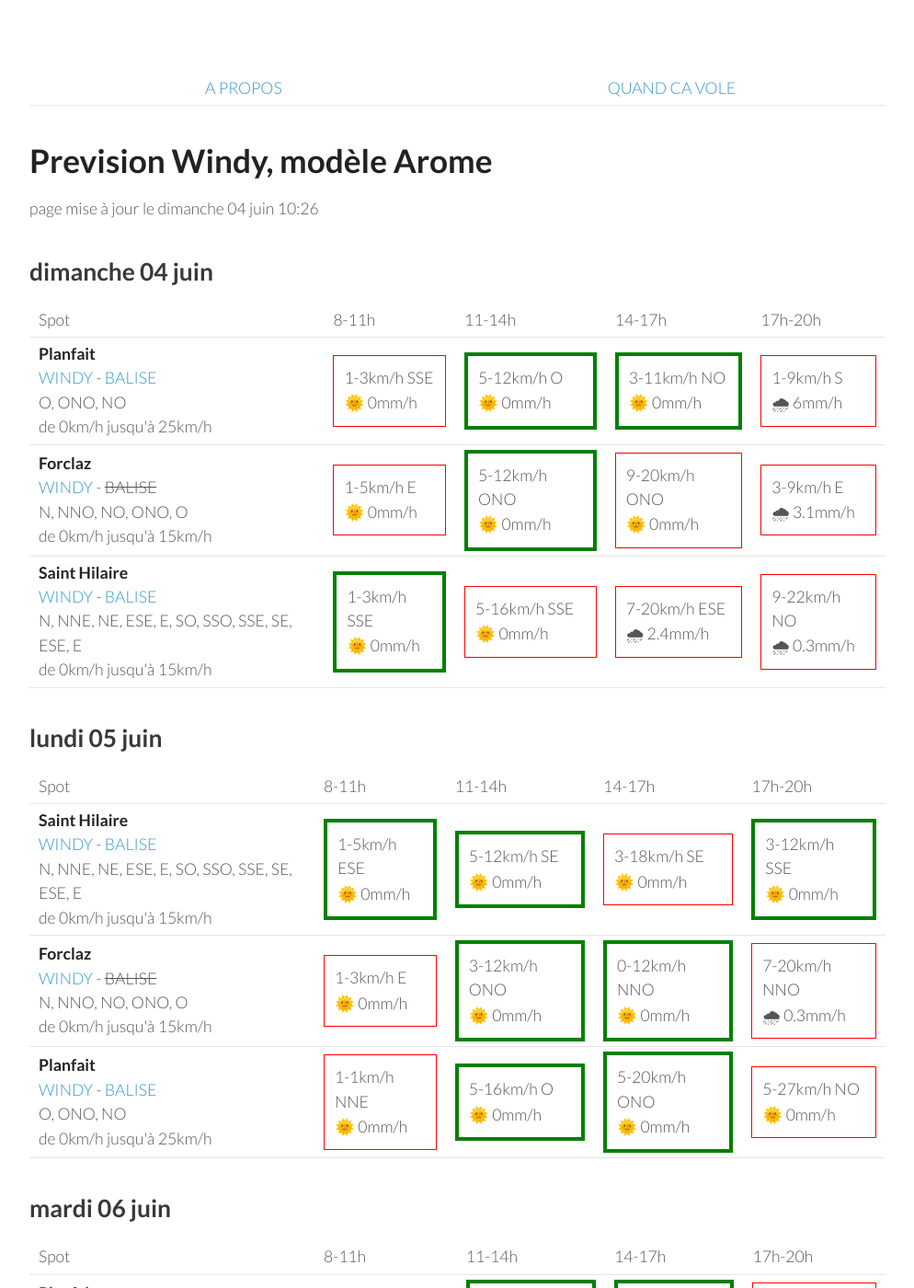
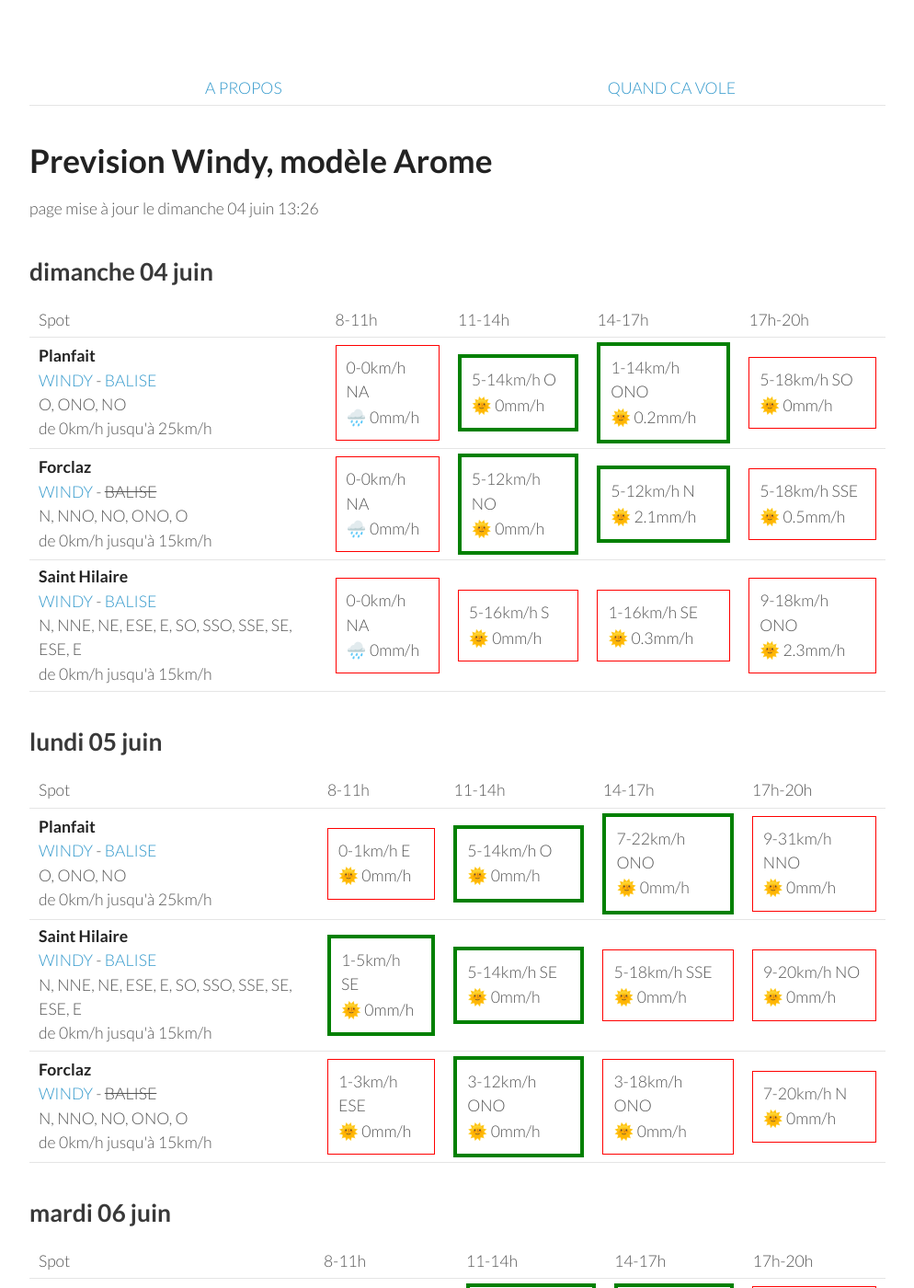
Before and after one commit to parapente-dans-le-nord/parapente-dans-le-nord.github.io, a Jekyll site: the page built from alpes_nord.markdown, in a window 1280 px wide and 1400 px high. Shown: the whole window at 92% size, without its empty margins (26-1020 px from the left). Built offline with Jekyll 4.4.1, drawn with Linux system fonts in a browser that asks for light colours.

Commit message:
update index.markdown

```diff
--- a/alpes_nord.markdown
+++ b/alpes_nord.markdown
@@ -7,7 +7,7 @@ title:  "Tous les spots"
 {: .links}
 
 # Prevision Windy, modèle Arome
-page mise à jour le dimanche 04 juin 10:26
+page mise à jour le dimanche 04 juin 13:26
 
 ## dimanche 04 juin
 
@@ -24,31 +24,28 @@ page mise à jour le dimanche 04 juin 10:26
 <tr>
         <td><strong>Planfait</strong><br><a href="https://windy.com/45.853/6.223?45.415,6.223,8">WINDY</a> - <span class=""><a href="https://www.openwindmap.org/PP496">BALISE</a> </span><br> <span class="vent-favorable">O, ONO, NO</span><br><span class="force-vent">de 0km/h jusqu'à 25km/h</span> </td>
 
-            <td><div class="not-flyable"><p>1-3km/h SSE</p><p>🌞 0mm/h</p></div></td>
-            <td><div class="flyable"><p>5-12km/h O</p><p>🌞 0mm/h</p></div></td>
-            <td><div class="flyable"><p>3-11km/h NO</p><p>🌞 0mm/h</p></div></td>
-            <td><div class="not-flyable"><p>1-9km/h S</p><p>🌧 6mm/h</p></div></td>
-
+            <td><div class="not-flyable"><p>0-0km/h NA</p><p>🌧️ 0mm/h</p></div></td>
+            <td><div class="flyable"><p>5-14km/h O</p><p>🌞 0mm/h</p></div></td>
+            <td><div class="flyable"><p>1-14km/h ONO</p><p>🌞 0.2mm/h</p></div></td>
+            <td><div class="not-flyable"><p>5-18km/h SO</p><p>🌞 0mm/h</p></div></td>
 
     </tr>
 <tr>
         <td><strong>Forclaz</strong><br><a href="https://windy.com/45.814/6.247?45.375,6.246,8,m:eVwaglz">WINDY</a> - <span class="no-balise"> BALISE </span><br> <span class="vent-favorable">N, NNO, NO, ONO, O</span><br><span class="force-vent">de 0km/h jusqu'à 15km/h</span> </td>
 
-            <td><div class="not-flyable"><p>1-5km/h E</p><p>🌞 0mm/h</p></div></td>
-            <td><div class="flyable"><p>5-12km/h ONO</p><p>🌞 0mm/h</p></div></td>
-            <td><div class="not-flyable"><p>9-20km/h ONO</p><p>🌞 0mm/h</p></div></td>
-            <td><div class="not-flyable"><p>3-9km/h E</p><p>🌧 3.1mm/h</p></div></td>
-
+            <td><div class="not-flyable"><p>0-0km/h NA</p><p>🌧️ 0mm/h</p></div></td>
+            <td><div class="flyable"><p>5-12km/h NO</p><p>🌞 0mm/h</p></div></td>
+            <td><div class="flyable"><p>5-12km/h N</p><p>🌞 2.1mm/h</p></div></td>
+            <td><div class="not-flyable"><p>5-18km/h SSE</p><p>🌞 0.5mm/h</p></div></td>
 
     </tr>
 <tr>
         <td><strong>Saint Hilaire</strong><br><a href="https://windy.com/45.307/5.888?45.087,5.889,9,m:eUFagkX">WINDY</a> - <span class=""><a href="http://www.balisemeteo.com/balise.php?idBalise=61">BALISE</a> </span><br> <span class="vent-favorable">N, NNE, NE, ESE, E, SO, SSO, SSE, SE, ESE, E</span><br><span class="force-vent">de 0km/h jusqu'à 15km/h</span> </td>
 
-            <td><div class="flyable"><p>1-3km/h SSE</p><p>🌞 0mm/h</p></div></td>
-            <td><div class="not-flyable"><p>5-16km/h SSE</p><p>🌞 0mm/h</p></div></td>
-            <td><div class="not-flyable"><p>7-20km/h ESE</p><p>🌧 2.4mm/h</p></div></td>
-            <td><div class="not-flyable"><p>9-22km/h NO</p><p>🌧 0.3mm/h</p></div></td>
-
+            <td><div class="not-flyable"><p>0-0km/h NA</p><p>🌧️ 0mm/h</p></div></td>
+            <td><div class="not-flyable"><p>5-16km/h S</p><p>🌞 0mm/h</p></div></td>
+            <td><div class="not-flyable"><p>1-16km/h SE</p><p>🌞 0.3mm/h</p></div></td>
+            <td><div class="not-flyable"><p>9-18km/h ONO</p><p>🌞 2.3mm/h</p></div></td>
 
     </tr>
 
@@ -68,32 +65,32 @@ page mise à jour le dimanche 04 juin 10:26
       <td>17h-20h</td>
     </tr>
 <tr>
+        <td><strong>Planfait</strong><br><a href="https://windy.com/45.853/6.223?45.415,6.223,8">WINDY</a> - <span class=""><a href="https://www.openwindmap.org/PP496">BALISE</a> </span><br> <span class="vent-favorable">O, ONO, NO</span><br><span class="force-vent">de 0km/h jusqu'à 25km/h</span> </td>
+
+            <td><div class="not-flyable"><p>0-1km/h E</p><p>🌞 0mm/h</p></div></td>
+            <td><div class="flyable"><p>5-14km/h O</p><p>🌞 0mm/h</p></div></td>
+            <td><div class="flyable"><p>7-22km/h ONO</p><p>🌞 0mm/h</p></div></td>
+            <td><div class="not-flyable"><p>9-31km/h NNO</p><p>🌞 0mm/h</p></div></td>
+
+
+    </tr>
+<tr>
         <td><strong>Saint Hilaire</strong><br><a href="https://windy.com/45.307/5.888?45.087,5.889,9,m:eUFagkX">WINDY</a> - <span class=""><a href="http://www.balisemeteo.com/balise.php?idBalise=61">BALISE</a> </span><br> <span class="vent-favorable">N, NNE, NE, ESE, E, SO, SSO, SSE, SE, ESE, E</span><br><span class="force-vent">de 0km/h jusqu'à 15km/h</span> </td>
 
-            <td><div class="flyable"><p>1-5km/h ESE</p><p>🌞 0mm/h</p></div></td>
-            <td><div class="flyable"><p>5-12km/h SE</p><p>🌞 0mm/h</p></div></td>
-            <td><div class="not-flyable"><p>3-18km/h SE</p><p>🌞 0mm/h</p></div></td>
-            <td><div class="flyable"><p>3-12km/h SSE</p><p>🌞 0mm/h</p></div></td>
+            <td><div class="flyable"><p>1-5km/h SE</p><p>🌞 0mm/h</p></div></td>
+            <td><div class="flyable"><p>5-14km/h SE</p><p>🌞 0mm/h</p></div></td>
+            <td><div class="not-flyable"><p>5-18km/h SSE</p><p>🌞 0mm/h</p></div></td>
+            <td><div class="not-flyable"><p>9-20km/h NO</p><p>🌞 0mm/h</p></div></td>
 
 
     </tr>
 <tr>
         <td><strong>Forclaz</strong><br><a href="https://windy.com/45.814/6.247?45.375,6.246,8,m:eVwaglz">WINDY</a> - <span class="no-balise"> BALISE </span><br> <span class="vent-favorable">N, NNO, NO, ONO, O</span><br><span class="force-vent">de 0km/h jusqu'à 15km/h</span> </td>
 
-            <td><div class="not-flyable"><p>1-3km/h E</p><p>🌞 0mm/h</p></div></td>
+            <td><div class="not-flyable"><p>1-3km/h ESE</p><p>🌞 0mm/h</p></div></td>
             <td><div class="flyable"><p>3-12km/h ONO</p><p>🌞 0mm/h</p></div></td>
-            <td><div class="flyable"><p>0-12km/h NNO</p><p>🌞 0mm/h</p></div></td>
-            <td><div class="not-flyable"><p>7-20km/h NNO</p><p>🌧 0.3mm/h</p></div></td>
-
-
-    </tr>
-<tr>
-        <td><strong>Planfait</strong><br><a href="https://windy.com/45.853/6.223?45.415,6.223,8">WINDY</a> - <span class=""><a href="https://www.openwindmap.org/PP496">BALISE</a> </span><br> <span class="vent-favorable">O, ONO, NO</span><br><span class="force-vent">de 0km/h jusqu'à 25km/h</span> </td>
-
-            <td><div class="not-flyable"><p>1-1km/h NNE</p><p>🌞 0mm/h</p></div></td>
-            <td><div class="flyable"><p>5-16km/h O</p><p>🌞 0mm/h</p></div></td>
-            <td><div class="flyable"><p>5-20km/h ONO</p><p>🌞 0mm/h</p></div></td>
-            <td><div class="not-flyable"><p>5-27km/h NO</p><p>🌞 0mm/h</p></div></td>
+            <td><div class="not-flyable"><p>3-18km/h ONO</p><p>🌞 0mm/h</p></div></td>
+            <td><div class="not-flyable"><p>7-20km/h N</p><p>🌞 0mm/h</p></div></td>
 
 
     </tr>
```
